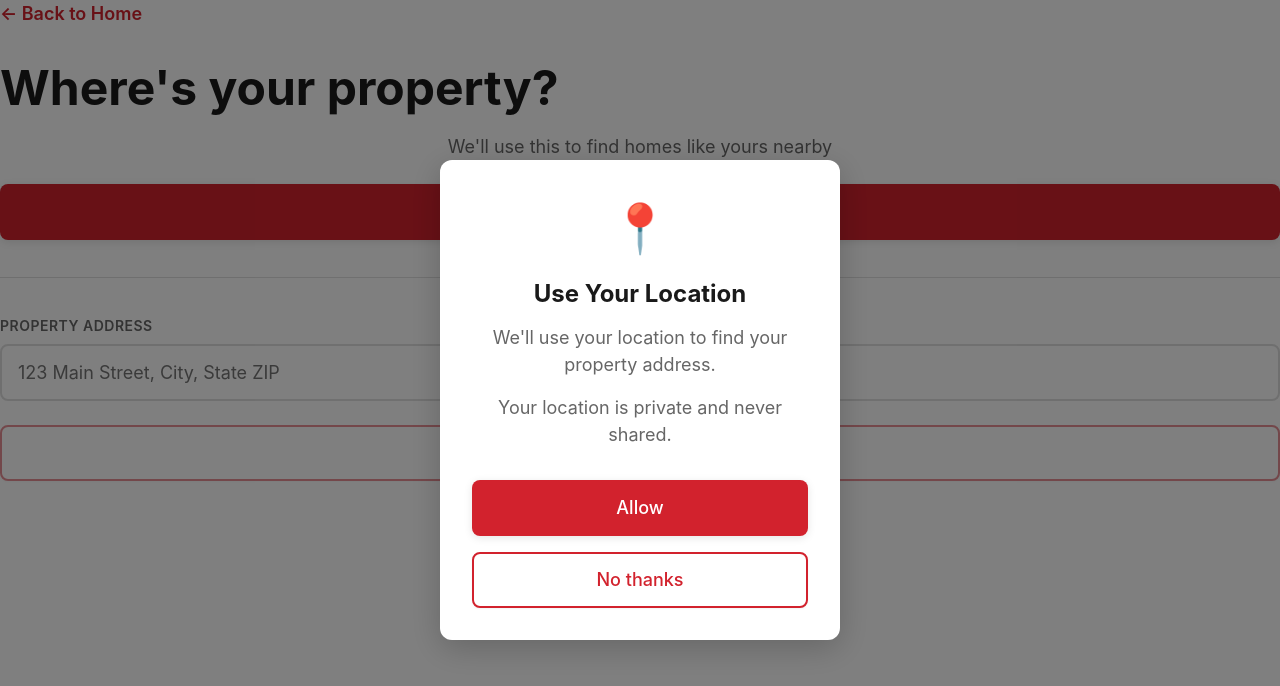
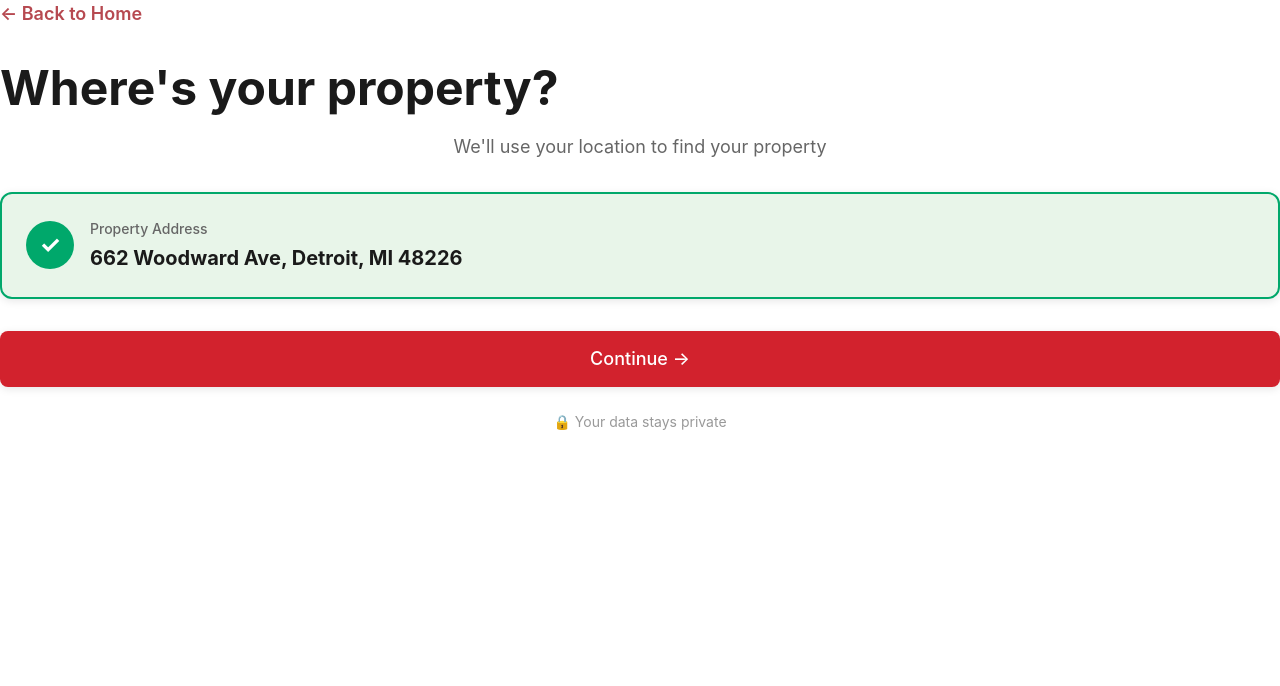
Before and after one commit to jjnino-1221/homevalue-scan-ai, a plain HTML site: page address.html in a window 1280 px wide. Both pictures are taken after a click on the button "📍 Use My Location". Drawn offline with Linux system fonts and the light colour scheme; some packages are replaced by stand-ins of ours.

Commit message:
feat: simplify address entry with mock geolocation for demo
- Remove Google Maps API dependency
- Mock location button returns 662 Woodward Ave, Detroit MI instantly
- Remove manual address entry option
- Add address display card with success styling
- Navigate to property-verification.html (to be created)
- Clean demo experience without API errors

```diff
--- a/address.html
+++ b/address.html
@@ -7,13 +7,6 @@
   <link rel="stylesheet" href="css/main.css">
   <link rel="stylesheet" href="css/components.css">
   <link rel="stylesheet" href="css/pages.css">
-
-  <!-- Google Places API - Replace YOUR_API_KEY with actual key from docs/api-key.txt -->
-  <script>
-    // Set API key globally for use by geolocation.js
-    window.GOOGLE_API_KEY = 'YOUR_API_KEY'; // Replace with actual key
-  </script>
-  <script src="https://maps.googleapis.com/maps/api/js?key=YOUR_API_KEY&libraries=places"></script>
 </head>
 <body>
   <div class="page-container">
@@ -25,39 +18,26 @@
     <!-- Main Content -->
     <main>
       <h1>Where's your property?</h1>
-      <p class="subtitle">We'll use this to find homes like yours nearby</p>
+      <p class="subtitle">We'll use your location to find your property</p>
 
       <!-- Location Button -->
       <button type="button" id="location-button" class="button button-primary button-full">
         <span aria-hidden="true">📍</span> Use My Location
       </button>
 
-      <!-- Divider -->
-      <div class="divider">
-        <span>or</span>
-      </div>
-
-      <!-- Address Input -->
-      <div class="form-group autocomplete-container">
-        <label for="address-input" class="form-label">Property Address</label>
-        <input
-          type="text"
-          id="address-input"
-          class="form-input"
-          placeholder="123 Main Street, City, State ZIP"
-          autocomplete="off"
-          autocapitalize="off"
-          spellcheck="false"
-          required
-          aria-invalid="false"
-          aria-describedby="address-errors"
-        >
-        <div id="autocomplete-dropdown" class="autocomplete-dropdown"></div>
-        <div id="address-errors" role="alert" aria-live="polite"></div>
+      <!-- Address Display (hidden until location captured) -->
+      <div id="address-display" class="address-display" style="display: none;">
+        <div class="address-card">
+          <div class="address-icon">✓</div>
+          <div class="address-content">
+            <div class="address-label">Property Address</div>
+            <div class="address-value" id="address-text">—</div>
+          </div>
+        </div>
       </div>
 
       <!-- Continue Button -->
-      <button type="button" id="continue-button" class="button button-secondary button-full" disabled>
+      <button type="button" id="continue-button" class="button button-secondary button-full" disabled style="display: none;">
         Continue →
       </button>
 
@@ -66,29 +46,9 @@
     </main>
   </div>
 
-  <!-- Location Permission Modal -->
-  <div id="location-modal" class="modal">
-    <div class="modal-overlay">
-      <div class="modal-content" role="dialog" aria-modal="true" aria-labelledby="modal-title">
-        <div class="modal-header"><span aria-hidden="true">📍</span></div>
-        <h2 class="modal-title" id="modal-title">Use Your Location</h2>
-        <div class="modal-body">
-          <p>We'll use your location to find your property address.</p>
-          <p>Your location is private and never shared.</p>
-        </div>
-        <div class="modal-actions">
-          <button type="button" class="button button-primary" id="allow-location">Allow</button>
-          <button type="button" class="button button-secondary" id="deny-location">No thanks</button>
-        </div>
-      </div>
-    </div>
-  </div>
-
   <!-- Scripts -->
   <script src="js/utils.js"></script>
-  <script src="js/validation.js"></script>
-  <script src="js/geolocation.js"></script>
-  <script src="js/autocomplete.js"></script>
+  <script src="js/address-simple.js"></script>
   <script src="js/main.js"></script>
 </body>
 </html>
--- a/css/components.css
+++ b/css/components.css
@@ -1383,3 +1383,53 @@
     flex: 1;
   }
 }
+
+/* ===== ADDRESS DISPLAY (DEMO MODE) ===== */
+
+.address-display {
+  margin: var(--space-4) 0;
+  opacity: 0;
+  transition: opacity var(--transition-normal);
+}
+
+.address-card {
+  display: flex;
+  align-items: center;
+  gap: var(--space-2);
+  padding: var(--space-3);
+  background: #E8F5E9;
+  border: 2px solid var(--success-green);
+  border-radius: var(--radius-lg);
+  box-shadow: var(--shadow-md);
+}
+
+.address-icon {
+  display: flex;
+  align-items: center;
+  justify-content: center;
+  width: 48px;
+  height: 48px;
+  background: var(--success-green);
+  color: white;
+  border-radius: var(--radius-full);
+  font-size: var(--text-xl);
+  font-weight: var(--weight-bold);
+  flex-shrink: 0;
+}
+
+.address-content {
+  flex: 1;
+}
+
+.address-label {
+  font-size: var(--text-sm);
+  color: var(--text-secondary);
+  margin-bottom: 4px;
+  font-weight: var(--weight-medium);
+}
+
+.address-value {
+  font-size: var(--text-lg);
+  color: var(--text-primary);
+  font-weight: var(--weight-bold);
+}
--- /dev/null
+++ b/js/address-simple.js
@@ -0,0 +1,135 @@
+/**
+ * Simplified Address Entry (Demo Mode)
+ * Mock geolocation for demo purposes
+ */
+
+(function() {
+  // Mock property data for demo
+  const MOCK_ADDRESS = {
+    street: '662 Woodward Ave',
+    city: 'Detroit',
+    state: 'MI',
+    zip: '48226',
+    fullAddress: '662 Woodward Ave, Detroit, MI 48226',
+    source: 'geolocation_demo'
+  };
+
+  /**
+   * Initialize address page
+   */
+  function init() {
+    console.log('Address page loaded (demo mode)');
+
+    // Set current step
+    saveCurrentStep('address');
+
+    // Setup event handlers
+    setupEventHandlers();
+
+    // Check for saved address
+    const savedAddress = loadFromStorage('propertyAddress');
+    if (savedAddress) {
+      showAddress(savedAddress);
+      enableContinueButton();
+    }
+
+    console.log('✓ Address page initialized');
+  }
+
+  /**
+   * Setup event handlers
+   */
+  function setupEventHandlers() {
+    // Location button
+    document.getElementById('location-button').addEventListener('click', handleLocationClick);
+
+    // Continue button
+    document.getElementById('continue-button').addEventListener('click', handleContinue);
+  }
+
+  /**
+   * Handle location button click
+   */
+  async function handleLocationClick() {
+    const button = document.getElementById('location-button');
+
+    // Show loading state
+    button.disabled = true;
+    button.textContent = '📍 Getting your location...';
+
+    // Simulate brief loading (for realism)
+    await delay(800);
+
+    // "Find" the mock address
+    showAddress(MOCK_ADDRESS);
+
+    // Save to storage
+    saveToStorage('propertyAddress', MOCK_ADDRESS);
+
+    // Enable continue button
+    enableContinueButton();
+
+    // Hide location button
+    button.style.display = 'none';
+
+    console.log('✓ Mock address loaded:', MOCK_ADDRESS.fullAddress);
+  }
+
+  /**
+   * Show address in UI
+   */
+  function showAddress(address) {
+    const displayDiv = document.getElementById('address-display');
+    const addressText = document.getElementById('address-text');
+
+    addressText.textContent = address.fullAddress;
+    displayDiv.style.display = 'block';
+
+    // Fade in animation
+    setTimeout(() => {
+      displayDiv.style.opacity = '1';
+    }, 10);
+  }
+
+  /**
+   * Enable continue button
+   */
+  function enableContinueButton() {
+    const button = document.getElementById('continue-button');
+    button.disabled = false;
+    button.classList.remove('button-secondary');
+    button.classList.add('button-primary');
+    button.style.display = 'block';
+  }
+
+  /**
+   * Handle continue button click
+   */
+  function handleContinue() {
+    const address = loadFromStorage('propertyAddress');
+
+    if (!address) {
+      alert('Please use your location first');
+      return;
+    }
+
+    console.log('Continuing with address:', address.fullAddress);
+
+    // Navigate to property verification
+    navigateTo('property-verification.html');
+  }
+
+  /**
+   * Delay helper
+   */
+  function delay(ms) {
+    return new Promise(resolve => setTimeout(resolve, ms));
+  }
+
+  // Initialize when DOM ready
+  if (document.readyState === 'loading') {
+    document.addEventListener('DOMContentLoaded', init);
+  } else {
+    init();
+  }
+})();
```
